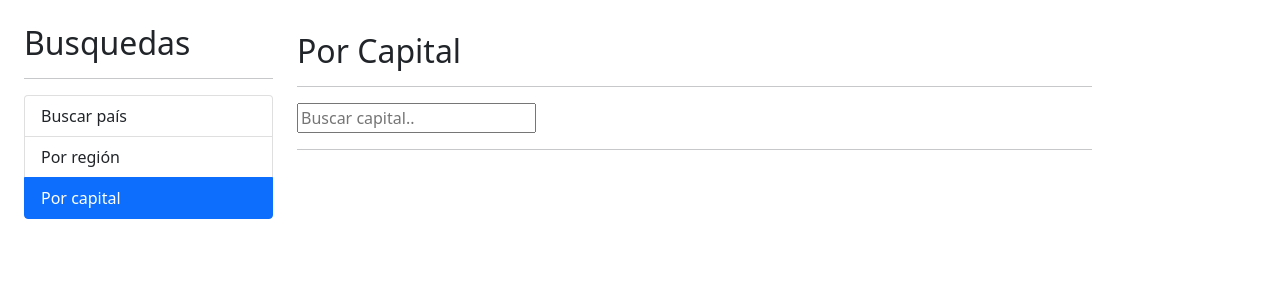
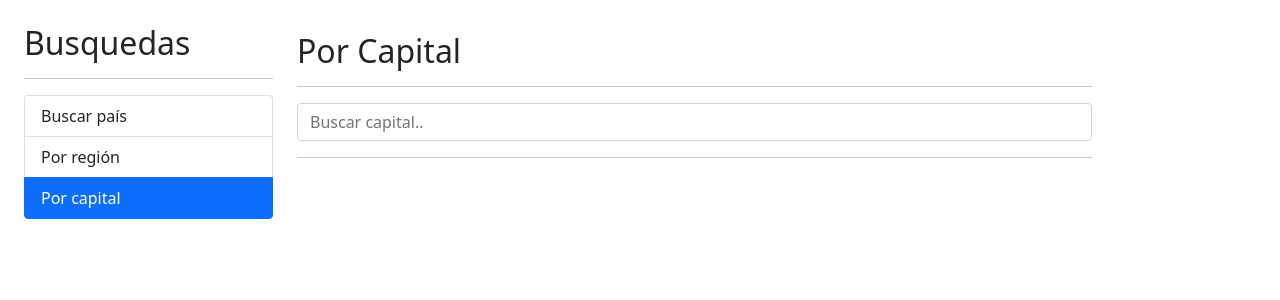
Before and after one commit to EdsonJSF/angular-paises-app, an Angular app: page /capital in a window 1280 px wide. Shown: the top 300 px of the page. Built offline with nearby package versions, Linux system fonts and the light colour scheme.

Commit message:
Mostrar las sugerencias de paises al escribir

```diff
--- a/src/app/pais/components/pais-input/pais-input.component.html
+++ b/src/app/pais/components/pais-input/pais-input.component.html
@@ -1,6 +1,6 @@
 <form autocomplete="off" (ngSubmit)="buscar()" class="animate__animated animate__pulse animate__faster">
   <input
-    class="form'control"
+    class="form-control"
     type="text"
     name="termino"
     [(ngModel)]="termino"
@@ -8,3 +8,22 @@
     [placeholder]="placeholder"
   />
 </form>
+
+<ul class="list-group">
+  <li
+    *ngFor="let paisSugerido of paisesSugeridos"
+    class="list-group-item list-group-item-action d-flex justify-content-between p-0"
+  >
+    <a [routerLink]="['/pais', paisSugerido.cca2 ]" class="nav-link w-100 px-4 py-3">
+      <ng-container *ngIf="pais; else capital">{{ paisSugerido.name.common }}</ng-container>
+      <ng-template #capital>{{ paisSugerido.capital }}</ng-template>
+    </a>
+  </li>
+  <li
+    *ngIf="termino"
+    (click)="buscar()"
+    class="list-group-item list-group-item-action d-flex justify-content-between btn"
+  >
+    <p class="m-0 nav-link"> Buscar: "{{ termino }}"</p>
+  </li>
+</ul>
--- a/src/app/pais/components/pais-input/pais-input.component.ts
+++ b/src/app/pais/components/pais-input/pais-input.component.ts
@@ -1,6 +1,7 @@
 import { Component, EventEmitter, Input, OnInit, Output } from '@angular/core';
 import { Subject } from 'rxjs';
 import { debounceTime } from 'rxjs/operators';
+import { Country } from '../../interfaces/pais.interface';
 
 @Component({
   selector: 'app-pais-input',
@@ -9,6 +10,8 @@ import { debounceTime } from 'rxjs/operators';
 })
 export class PaisInputComponent implements OnInit {
   @Input() placeholder: string = 'Buscar';
+  @Input() paisesSugeridos: Country[] = [];
+  @Input() pais: boolean = true;
 
   @Output() onEnter: EventEmitter<string> = new EventEmitter();
   @Output() onDebounce: EventEmitter<string> = new EventEmitter();
--- a/src/app/pais/pages/por-capital/por-capital.component.html
+++ b/src/app/pais/pages/por-capital/por-capital.component.html
@@ -8,6 +8,8 @@
         (onEnter)="buscar($event)"
         (onDebounce)="sugerencias($event)"
         placeholder="Buscar capital.."
+        [paisesSugeridos]="paisesSugeridos"
+        [pais]="false"
       ></app-pais-input>
     </div>
   </div>
--- a/src/app/pais/pages/por-capital/por-capital.component.ts
+++ b/src/app/pais/pages/por-capital/por-capital.component.ts
@@ -12,6 +12,7 @@ export class PorCapitalComponent {
   termino: string = '';
   hayError: boolean = false;
   paises: Country[] = [];
+  paisesSugeridos: Country[] = [];
 
   constructor(private paisService: PaisService) {}
 
@@ -31,6 +32,9 @@ export class PorCapitalComponent {
 
   sugerencias(termino: string) {
     this.hayError = false;
-    console.log(termino);
+    this.paisService.buscarCapital(termino).subscribe(
+      (paises) => (this.paisesSugeridos = paises.splice(0, 3)),
+      (error) => (this.paisesSugeridos = [])
+    );
   }
 }
--- a/src/app/pais/pages/por-pais/por-pais.component.html
+++ b/src/app/pais/pages/por-pais/por-pais.component.html
@@ -8,6 +8,8 @@
         (onEnter)="buscar($event)"
         (onDebounce)="sugerencias($event)"
         placeholder="Buscar pais.."
+        [paisesSugeridos]="paisesSugeridos"
+        [pais]="true"
       ></app-pais-input>
     </div>
   </div>
--- a/src/app/pais/pages/por-pais/por-pais.component.ts
+++ b/src/app/pais/pages/por-pais/por-pais.component.ts
@@ -12,6 +12,7 @@ export class PorPaisComponent {
   termino: string = '';
   hayError: boolean = false;
   paises: Country[] = [];
+  paisesSugeridos: Country[] = [];
 
   constructor(private paisService: PaisService) {}
 
@@ -31,6 +32,9 @@ export class PorPaisComponent {
 
   sugerencias(termino: string) {
     this.hayError = false;
-    console.log(termino);
+    this.paisService.buscarPais(termino).subscribe(
+      (paises) => (this.paisesSugeridos = paises.splice(0, 3)),
+      (error) => (this.paisesSugeridos = [])
+    );
   }
 }
```
